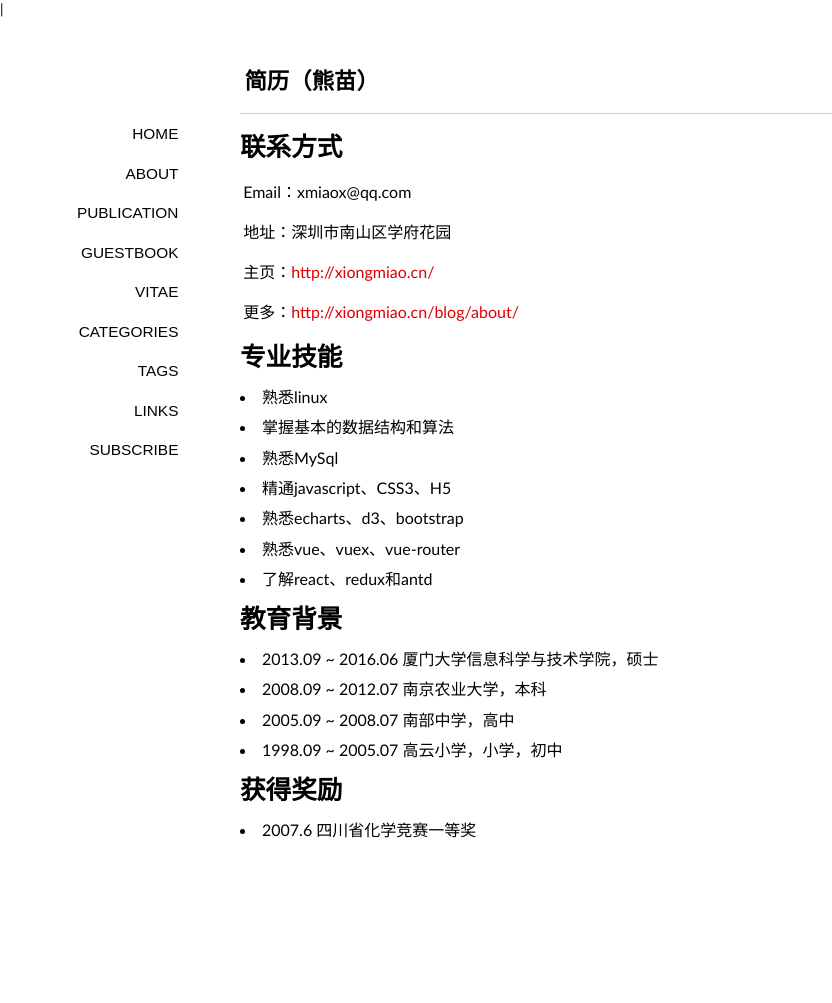
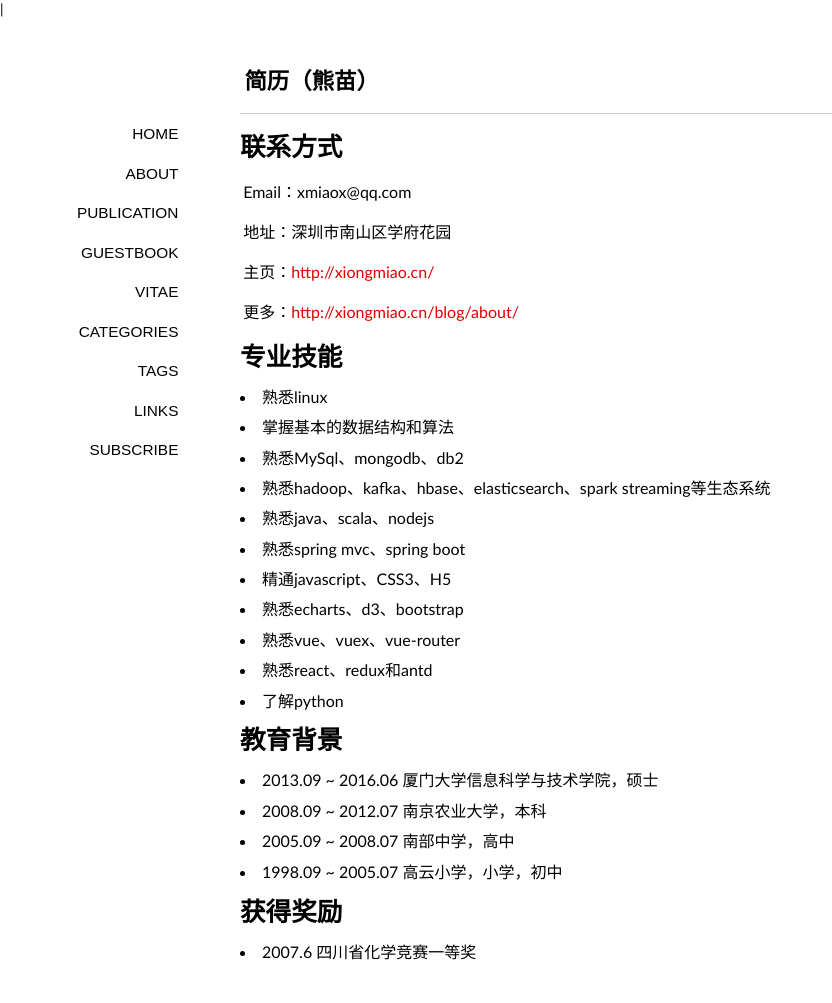
Before and after one commit to miaoxiong/blog, a Jekyll site: the page built from vitae/index.md, in a window 1280 px wide. Shown: the whole page, without its empty margins (0-832 px from the left). Built offline with Jekyll 4.4.1, drawn with Linux system fonts in a browser that asks for light colours; some web fonts are replaced; Markdown is read by kramdown in place of the engine named in the settings; before the commit the page ends 900 px from its top, so only the background shows below that.

Commit message:
修改配置

```diff
--- a/vitae/index.md
+++ b/vitae/index.md
@@ -18,11 +18,15 @@ Email：xmiaox@qq.com
 
 - 熟悉linux
 - 掌握基本的数据结构和算法
-- 熟悉MySql
+- 熟悉MySql、mongodb、db2
+- 熟悉hadoop、kafka、hbase、elasticsearch、spark streaming等生态系统
+- 熟悉java、scala、nodejs
+- 熟悉spring mvc、spring boot
 - 精通javascript、CSS3、H5
 - 熟悉echarts、d3、bootstrap
 - 熟悉vue、vuex、vue-router
-- 了解react、redux和antd
+- 熟悉react、redux和antd
+- 了解python
 
 # 教育背景
 
```
Also changed, not shown: _posts/2019-06-16-front-js-alu-test.md (deleted, +0 -90 lines), 1 other file.
